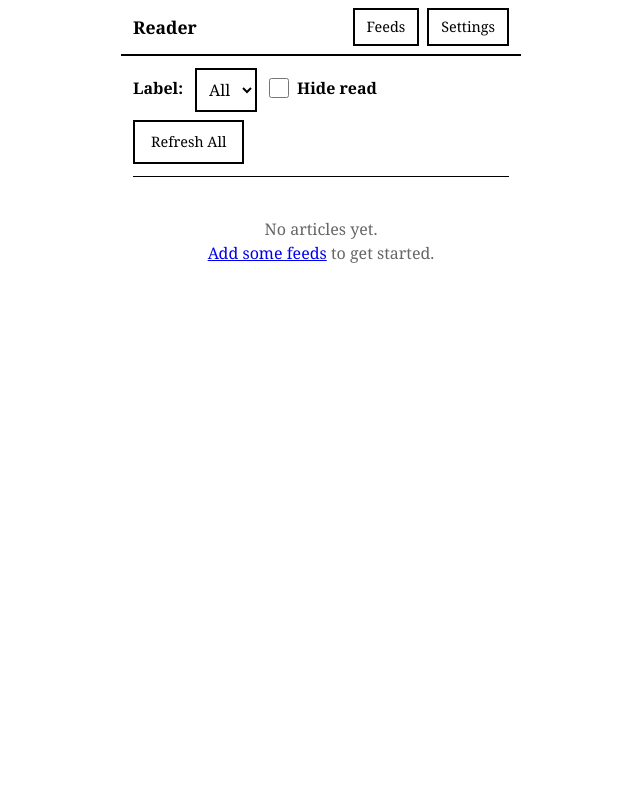
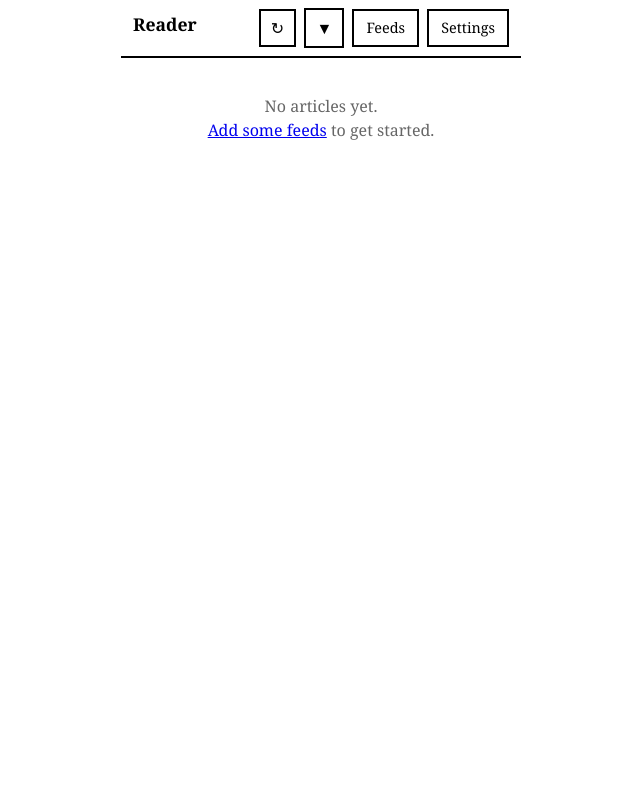
Before and after one commit to AlecRosenbaum/eink-rss-reader, a FastAPI app: template app/templates/home.html in a window 1280 px wide. Shown: the whole page, without its empty margins (319-959 px from the left). Run offline with FastAPI, Linux system fonts and the light colour scheme; the template is opened without the code that fills it, so the values that code supplies are empty.

Commit message:
update layout

```diff
--- a/app/templates/base.html
+++ b/app/templates/base.html
@@ -11,6 +11,7 @@
         <div class="header-content">
             <a href="/" class="logo">Reader</a>
             <nav>
+                {% block header_controls %}{% endblock %}
                 <a href="/feeds" class="nav-btn">Feeds</a>
                 <a href="/settings" class="nav-btn">Settings</a>
             </nav>
--- a/app/templates/home.html
+++ b/app/templates/home.html
@@ -2,29 +2,35 @@
 
 {% block title %}Home - E-Ink Reader{% endblock %}
 
+{% block header_controls %}
+<form method="post" action="/feeds/refresh" style="display:inline;margin:0">
+    <button type="submit" class="nav-btn nav-icon" title="Refresh">&#x21bb;</button>
+</form>
+{% if request.query_params.get('filter') %}
+<a href="/?page={{ page }}{% if current_label %}&label={{ current_label }}{% endif %}{% if hide_read %}&hide_read=true{% endif %}" class="nav-btn nav-icon active" title="Hide filter">&#x25b2;</a>
+{% else %}
+<a href="?filter=1{% if current_label %}&label={{ current_label }}{% endif %}{% if hide_read %}&hide_read=true{% endif %}" class="nav-btn nav-icon" title="Show filter">&#x25bc;</a>
+{% endif %}
+{% endblock %}
+
 {% block content %}
-<div class="controls">
-    <form method="get" action="/" class="filter-row">
-        <label for="label">Label:</label>
-        <select name="label" id="label" onchange="this.form.submit()">
-            <option value="">All</option>
+{% if request.query_params.get('filter') %}
+<form method="get" action="/" class="filter-bar">
+    <select name="label" onchange="this.form.submit()">
+        <option value="">All labels</option>
         {% for l in labels %}
         <option value="{{ l }}" {% if l == current_label %}selected{% endif %}>{{ l }}</option>
         {% endfor %}
     </select>
-
-        <label class="checkbox-label">
+    <label class="hide-read-opt">
         <input type="checkbox" name="hide_read" value="true"
                {% if hide_read %}checked{% endif %}
                onchange="this.form.submit()">
         Hide read
     </label>
+    <input type="hidden" name="filter" value="1">
 </form>
-
-    <form method="post" action="/feeds/refresh" style="margin-top: 8px;">
-        <button type="submit" class="btn btn-small">Refresh All</button>
-    </form>
-</div>
+{% endif %}
 
 {% if articles.articles %}
 <div class="article-list">
@@ -39,23 +45,25 @@
     {% endfor %}
 </div>
 
-<div class="pagination">
+<table class="pagination"><tr>
+    <td class="pagination-prev">
         {% if articles.has_prev %}
-    <a href="/?page={{ page - 1 }}{% if current_label %}&label={{ current_label }}{% endif %}{% if hide_read %}&hide_read=true{% endif %}"
+        <a href="/?page={{ page - 1 }}{% if current_label %}&label={{ current_label }}{% endif %}{% if hide_read %}&hide_read=true{% endif %}{% if request.query_params.get('filter') %}&filter=1{% endif %}"
            class="pagination-btn">&larr; Prev</a>
         {% else %}
         <span class="pagination-btn disabled">&larr; Prev</span>
         {% endif %}
-
-    <span class="pagination-info">{{ page }} / {{ articles.total_pages }}</span>
-
+    </td>
+    <td class="pagination-info">{{ page }} / {{ articles.total_pages }}</td>
+    <td class="pagination-next">
         {% if articles.has_next %}
-    <a href="/?page={{ page + 1 }}{% if current_label %}&label={{ current_label }}{% endif %}{% if hide_read %}&hide_read=true{% endif %}"
+        <a href="/?page={{ page + 1 }}{% if current_label %}&label={{ current_label }}{% endif %}{% if hide_read %}&hide_read=true{% endif %}{% if request.query_params.get('filter') %}&filter=1{% endif %}"
            class="pagination-btn">Next &rarr;</a>
         {% else %}
         <span class="pagination-btn disabled">Next &rarr;</span>
         {% endif %}
-</div>
+    </td>
+</tr></table>
 {% else %}
 <div class="empty-state">
     <p>No articles yet.</p>
--- a/static/style.css
+++ b/static/style.css
@@ -18,8 +19,6 @@ body {
     max-width: 400px;
     margin: 0 auto;
     min-height: 100vh;
-    display: flex;
-    flex-direction: column;
 }
 
 /* Header */
@@ -29,34 +28,229 @@ header {
 }
 
 .header-content {
-    display: flex;
-    justify-content: space-between;
-    align-items: center;
+    overflow: hidden;
 }
 
 .logo {
+    float: left;
     font-weight: bold;
     font-size: 1.1rem;
     text-decoration: none;
     color: #000;
+    line-height: 32px;
 }
 
 nav {
-    display: flex;
-    gap: 8px;
+    float: right;
 }
 
 .nav-btn {
+    display: inline-block;
     padding: 6px 12px;
     border: 2px solid #000;
     text-decoration: none;
     color: #000;
     font-size: 0.9rem;
+    margin-left: 4px;
+    background: #fff;
+    font-family: inherit;
+    cursor: pointer;
+    vertical-align: middle;
+}
+
+.nav-btn.nav-icon {
+    padding: 6px 10px;
+    font-size: 1rem;
+}
+
+.nav-btn.active {
+    background: #000;
+    color: #fff;
+}
+
+.filter-bar {
+    padding: 10px;
+    margin-bottom: 12px;
+    border: 2px solid #000;
+    background: #f5f5f5;
+}
+
+.filter-bar select {
+    padding: 6px 8px;
+    border: 2px solid #000;
+    font-size: 14px;
+    font-family: inherit;
+    background: #fff;
+    margin-right: 12px;
+}
+
+.filter-bar .hide-read-opt {
+    display: inline;
+    font-size: 14px;
+    font-weight: normal;
+}
+
+.filter-bar input[type="checkbox"] {
+    width: 16px;
+    height: 16px;
+    margin-right: 4px;
+    vertical-align: middle;
+}
+
+.nav-filter {
+    display: inline-block;
+    position: relative;
+    vertical-align: middle;
+}
+
+.nav-filter summary {
+    list-style: none;
+}
+
+.nav-filter summary::-webkit-details-marker {
+    display: none;
+}
+
+.nav-filter[open] summary {
+    background: #000;
+    color: #fff;
+}
+
+.filter-dropdown {
+    position: absolute;
+    right: 0;
+    top: 32px;
+    padding: 8px;
+    border: 2px solid #000;
+    background: #fff;
+    white-space: nowrap;
+    z-index: 100;
+}
+
+.filter-dropdown select {
+    display: block;
+    padding: 6px 8px;
+    border: 2px solid #000;
+    font-size: 14px;
+    font-family: inherit;
+    background: #fff;
+    margin-bottom: 8px;
+}
+
+.filter-dropdown label {
+    display: block;
+    font-size: 14px;
+    font-weight: normal;
+}
+
+.filter-dropdown input[type="checkbox"] {
+    width: 16px;
+    height: 16px;
+    margin-right: 4px;
+    vertical-align: middle;
+}
+
+/* Header controls row (wraps filters + refresh) */
+.header-controls-row {
+    clear: both;
+    margin-top: 8px;
+    padding-top: 8px;
+    border-top: 1px solid #ccc;
+}
+
+.header-controls-row:empty {
+    display: none;
+}
+
+/* Header controls (home page) */
+.header-controls {
+    clear: both;
+    margin-top: 8px;
+    padding-top: 8px;
+    border-top: 1px solid #ccc;
+}
+
+.header-controls-top {
+    overflow: hidden;
+    margin-bottom: 8px;
+}
+
+.filter-toggle {
+    display: inline;
+}
+
+.filter-toggle summary {
+    cursor: pointer;
+    padding: 6px 12px;
+    border: 2px solid #000;
+    font-size: 14px;
+    display: inline-block;
+    background: #fff;
+    list-style: none;
+}
+
+.filter-toggle summary::-webkit-details-marker {
+    display: none;
+}
+
+.filter-toggle[open] summary {
+    background: #000;
+    color: #fff;
+}
+
+.filter-form {
+    margin-top: 8px;
+    padding: 8px;
+    border: 1px solid #ccc;
+    clear: both;
+}
+
+.filter-form select {
+    padding: 6px 8px;
+    border: 2px solid #000;
+    font-size: 14px;
+    font-family: inherit;
+    background: #fff;
+    margin-right: 12px;
+}
+
+.hide-read-label {
+    display: inline;
+    font-size: 14px;
+    font-weight: normal;
+    vertical-align: middle;
+}
+
+.hide-read-label input[type="checkbox"] {
+    width: 16px;
+    height: 16px;
+    margin-right: 4px;
+    vertical-align: middle;
+}
+
+.refresh-form {
+    display: inline;
+    float: right;
+    margin: 0;
+}
+
+.refresh-icon {
+    padding: 6px 10px;
+    border: 2px solid #000;
+    background: #fff;
+    font-size: 18px;
+    line-height: 1;
+    cursor: pointer;
+    vertical-align: middle;
+}
+
+.refresh-icon:active {
+    background: #000;
+    color: #fff;
 }
 
 /* Main content */
 main {
-    flex: 1;
     padding: 12px;
 }
 
@@ -130,11 +324,7 @@ label {
 }
 
 .filter-row {
-    display: flex;
-    gap: 12px;
-    align-items: center;
     margin-bottom: 8px;
-    flex-wrap: wrap;
 }
 
 .filter-row select {
@@ -143,19 +333,18 @@ label {
     font-size: 1rem;
     font-family: inherit;
     background: #fff;
+    margin-right: 12px;
 }
 
 .checkbox-label {
-    display: flex;
-    align-items: center;
+    display: inline-block;
     cursor: pointer;
+    vertical-align: middle;
 }
 
 /* Article list */
 .article-list {
-    display: flex;
-    flex-direction: column;
-    gap: 12px;
+    /* Block display, children are block with margin */
 }
 
 .article-card {
```
Also changed, not shown: other parts of static/style.css (+44 -15 lines), app/templates/article.html (+3 -5 lines). Lines whose indentation alone changed are shown as unchanged.
